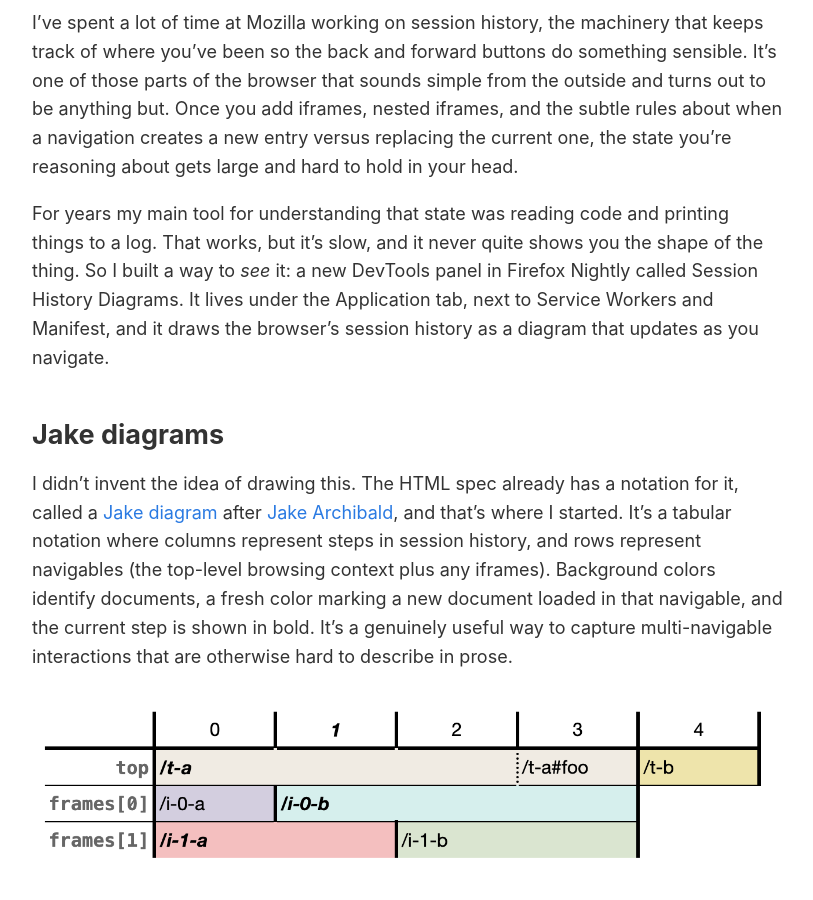
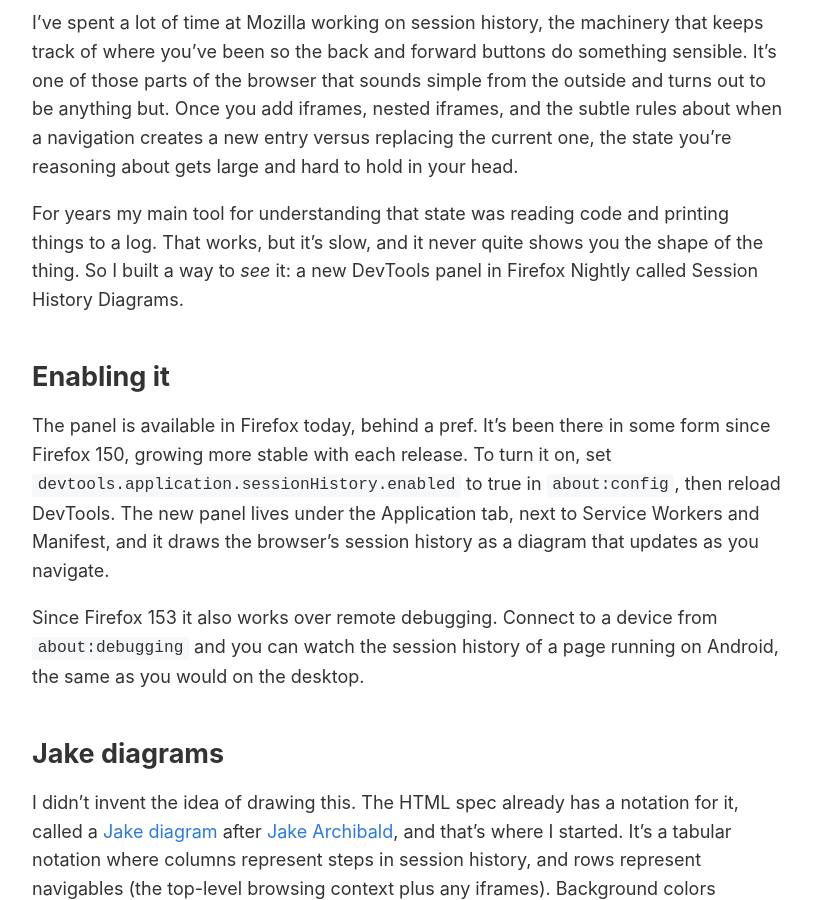
Before and after one commit to farre/blog, a Jekyll site: the page built from _posts/2026-06-01-session-history-diagrams.md, in a window 1280 px wide and 900 px high, scrolled down 303 px. Shown: the whole window, without its empty margins (232-1045 px from the left). Built offline with Jekyll 4.4.1, drawn with Linux system fonts in a browser that asks for light colours; comment, search, counter and statistics services are not loaded; some of the changed text lies outside the part shown.

Commit message:
Suggested tweaks to history article

```diff
--- a/_posts/2026-06-01-session-history-diagrams.md
+++ b/_posts/2026-06-01-session-history-diagrams.md
@@ -8,11 +8,17 @@
 
 <!-- more -->
 
-For years my main tool for understanding that state was reading code and printing things to a log. That works, but it's slow, and it never quite shows you the shape of the thing. So I built a way to _see_ it: a new DevTools panel in Firefox Nightly called Session History Diagrams. It lives under the Application tab, next to Service Workers and Manifest, and it draws the browser's session history as a diagram that updates as you navigate.
+For years my main tool for understanding that state was reading code and printing things to a log. That works, but it's slow, and it never quite shows you the shape of the thing. So I built a way to _see_ it: a new DevTools panel in Firefox Nightly called Session History Diagrams.
+
+## Enabling it
+
+The panel is available in Firefox today, behind a pref. It's been there in some form since Firefox 150, growing more stable with each release. To turn it on, set `devtools.application.sessionHistory.enabled` to true in `about:config`, then reload DevTools. The new panel lives under the Application tab, next to Service Workers and Manifest, and it draws the browser's session history as a diagram that updates as you navigate.
+
+Since Firefox 153 it also works over remote debugging. Connect to a device from `about:debugging` and you can watch the session history of a page running on Android, the same as you would on the desktop.
 
 ## Jake diagrams
 
-I didn't invent the idea of drawing this. The HTML spec already has a notation for it, called a [Jake diagram](https://html.spec.whatwg.org/#jake-diagrams) after [Jake Archibald](https://github.com/jakearchibald), and that's where I started. It's a tabular notation where columns represent steps in session history, and rows represent navigables (the top-level browsing context plus any iframes). Background colors identify documents, a fresh color marking a new document loaded in that navigable, and the current step is shown in bold. It's a genuinely useful way to capture multi-navigable interactions that are otherwise hard to describe in prose.
+I didn't invent the idea of drawing this. The HTML spec already has a notation for it, called a [Jake diagram](https://html.spec.whatwg.org/#jake-diagrams) after [Jake Archibald](https://jakearchibald.com/), and that's where I started. It's a tabular notation where columns represent steps in session history, and rows represent navigables (the top-level browsing context plus any iframes). Background colors identify documents, a fresh color marking a new document loaded in that navigable, and the current step is shown in bold. It's a genuinely useful way to capture multi-navigable interactions that are otherwise hard to describe in prose.
 
 ![A Jake diagram showing a top-level navigable and two iframes across five history steps](/assets/images/2026-06-01-session-history-diagrams/jake-diagram.png)
 
```
Also changed, not shown: other parts of _posts/2026-06-01-session-history-diagrams.md (+0 -6 lines).
